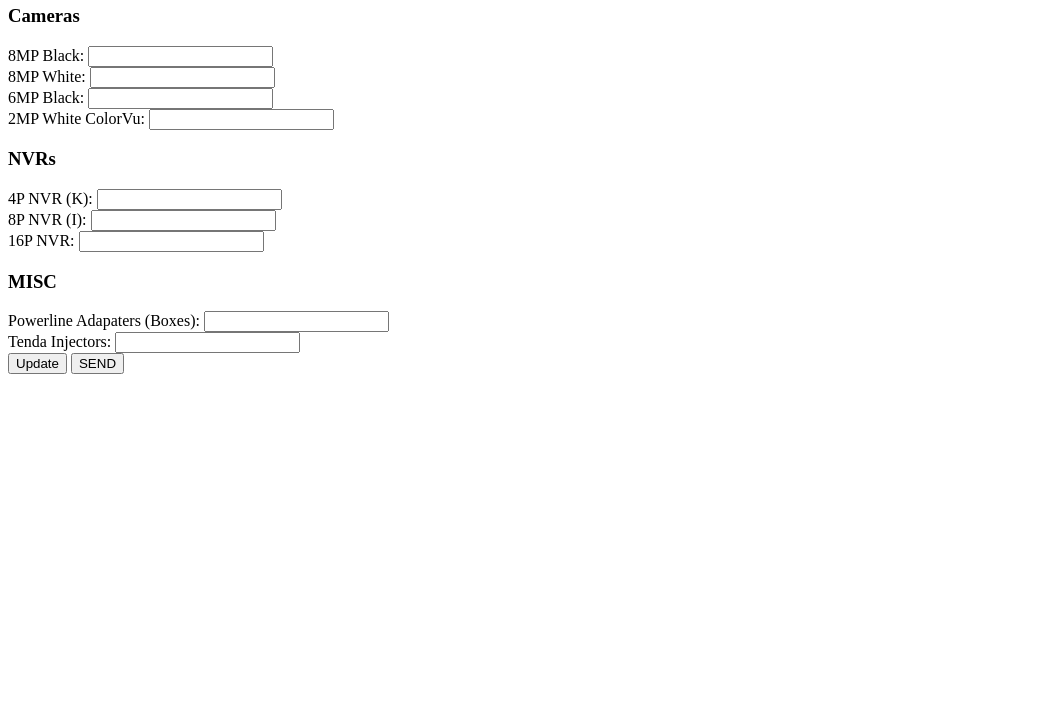
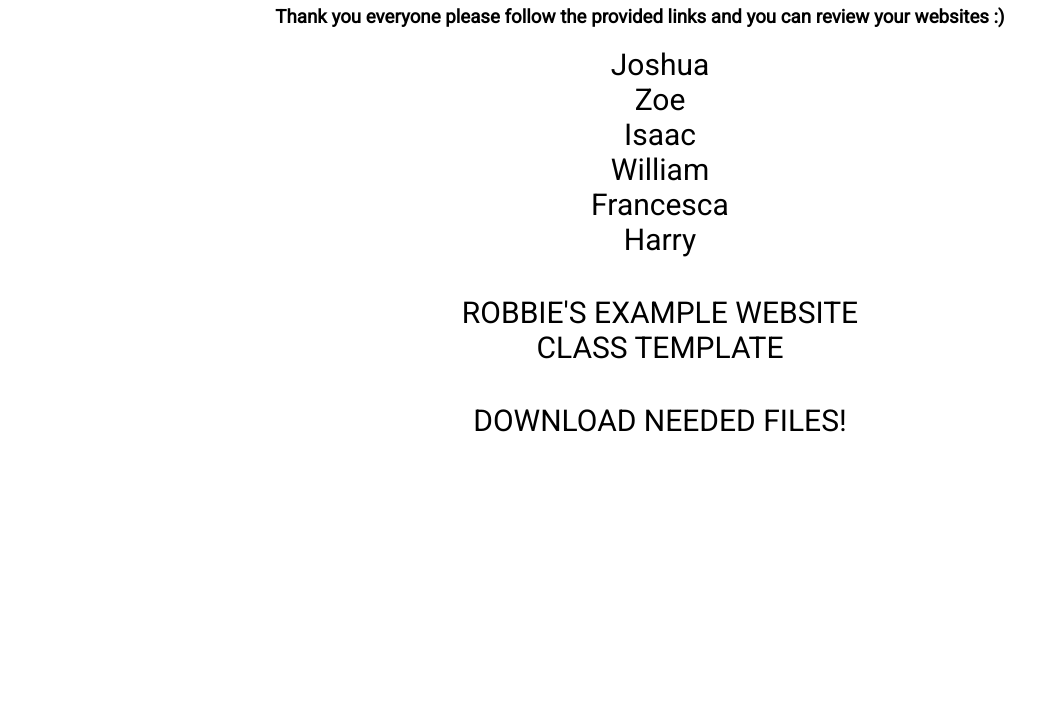
Before and after one commit to Rzeeyy/Rzeeyy.github.io, a plain HTML site: page index.html in a window 1280 px wide. Shown: the part 75-800 px from the top of the page, without its empty margins (0-1059 px from the left). Drawn offline with Linux system fonts and the light colour scheme.

Commit message:
Update index.html

```diff
--- a/index.html
+++ b/index.html
@@ -1,50 +1,51 @@
 <!doctype html>
-<html lang="en">
+<html>
+    <head>
 
-    <head>
-        <meta charset="utf-8">
-        <title>Stock</title>
-        <meta name="description" content="My Page Description">
-        <link rel="stylesheet" href="style.css">
+        <title> Norton Computer Club</title>
+
+        <style>
+            a {
+                text-decoration: none;
+                color: black;
+            }
+            a:hover {
+                color: orange;
+            }
+            li {
+                font-size: 30px;
+            }
+            body {
+                font-family: Roboto, sans-serif;
+            }
+        </style>
+        <link href='https://fonts.googleapis.com/css?family=Roboto' rel='stylesheet'>
+
     </head>
 
     <body>
 
-        <h1>Stock</h1>
+        <h1 style="text-align: center;"> Norton Computer Club</h1>
+        <h3 style="text-align: center;">Thank you everyone please follow the provided links and you can review your websites :)</h3>
 
-<form action="https://formsubmit.co/robbie@nexustechsolutions.co.uk" method="POST">
-    <h3>Cameras</h3>
-        <label for="8MP/Black">8MP Black:</label>
-        <input type="text" id="StockAmount1" name="8MP/BLACK"><br>
+        <ul style="list-style: none; text-align: center;">
 
-        <label for="8MP/Black">8MP White:</label>
-        <input type="text" id="StockAmount1" name="8MP/WHITE"><br>
+            <a href="joshua.html"><li>Joshua</li></a>
+            <a href="zoe.html"><li>Zoe</li></a>
+            <a href="isaac.html"><li>Isaac</li></a>
+            <a href="william.html"><li>William</li></a>
+            <a href="francesca.html"><li>Francesca</li></a>
+            <a href="harry.html"><li >Harry</li></a>
+			<br><br>
+			<a href="myExampleTemplate.html"><li >ROBBIE'S EXAMPLE WEBSITE</li></a>
+            <a href="template.html"><li >CLASS TEMPLATE</li></a>
 
-        <label for="6MP-/Black">6MP Black:</label>
-        <input type="text" id="StockAmount2" name="6MP/BLACK"><br>
+			<br><br>
 
-        <label for="">2MP White ColorVu: </label>
-        <input type="text" id="StockAmount2" name="2MP/ColorVu"><br>
-
-    <h3>NVRs</h3>
-        <label for="4P/NVR/K">4P NVR (K):</label>
-        <input type="text" id="StockAmount1" name="4P/NVR/(K)"><br>
-
-        <label for="8P/NVR/(I)">8P NVR (I):</label>
-        <input type="text" id="StockAmount1" name="8P/NVR/(I)"><br>
-
-        <label for="16P/NVR">16P NVR:</label>
-        <input type="text" id="StockAmount2" name="16P/NVR"><br>
-
-        <h3>MISC</h3>
-        <label for="Powerlines">Powerline Adapaters (Boxes):</label>
-        <input type="text" id="StockAmount2" name="PowerlineAdapter"><br>
-        <label for="TendaInjectors">Tenda Injectors:</label>
-        <input type="text" id="StockAmount2" name="TendaPOEInjectors"><br>
-
-  <input onclick="" type="button" value="Update">
-  <input type="submit" Value ="SEND">
-</form>
+			<a href="template.zip" download>
+				<li>DOWNLOAD NEEDED FILES!</li>
+			</a>
+        </ul>
 
     </body>
 
```
